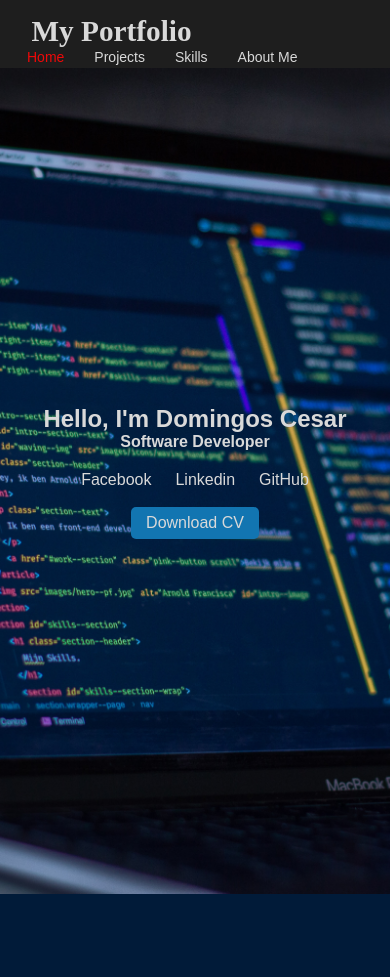
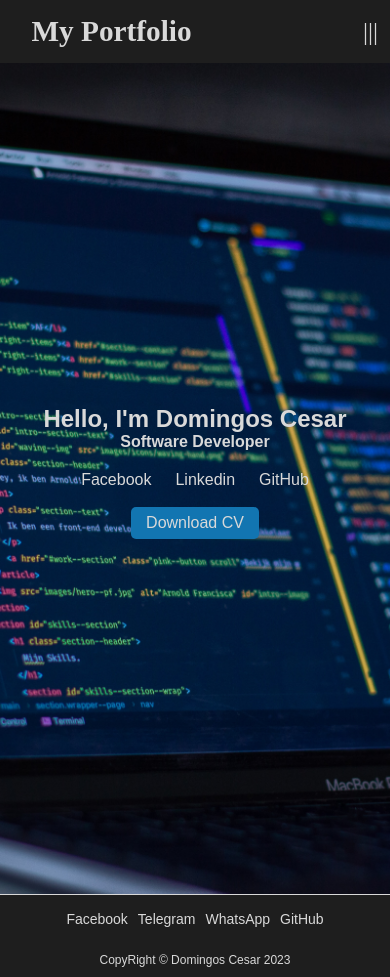
Before and after one commit to DomingosCesar/Portfolio, a Django app: template templates/base.html in a window 390 px wide. Before the commit the page ends 894 px from the top, so only its background shows below. Run offline with Django 4.2, Linux system fonts and the light colour scheme; the template is opened without the code that fills it, so the values that code supplies are empty.

Commit message:
added footer

```diff
--- a/static/css/estilo.css
+++ b/static/css/estilo.css
@@ -17,6 +17,9 @@ header{
     color: #d9d9d9;
 }
 
+header span{
+    display: none;
+}
 .navbar .lista{
     display: flex;
     justify-content: center;
@@ -148,6 +151,7 @@ header{
 .skill .tech .type .tech-item{
     display: flex;
     flex-direction: row;
+    flex-wrap: wrap;
     padding: 10px 0 10px 15px;
     margin: 0 0 0 100px;
 }
@@ -217,14 +221,60 @@ header{
     background-color: #1275b1;
     border-radius: 3px;
 }
+/* footer */
+footer{
+    background-color: #1e1e1e;
+    color: #d9d9d9;
+    display: flex;
+    flex-direction: column;
+    justify-content: center;
+    align-items: center;
+    border-top: 1px solid #d9d9d9;
+    font-family: Arial, Helvetica, sans-serif;
+}
+footer .media{
+    margin: 15px 0;
+}
+footer .media ul{
+    list-style: none;
+    display: inline-flex;
+}
+footer .media ul li{
+    margin: 8px 5px;
+}
+footer .media ul li a{
+    text-decoration: none;
+    color: #d9d9d9;
+    font-size: 14px;
+}
+footer p{
+    font-size: 12px;
+    margin: 10px 0;
+}
 /* media query */
 @media only screen and (max-width: 950px) {
     header {
         height: 8vh;
         position: fixed;
         top: 0;
+        height: auto;
     }
-
+    header .navbar{
+        display: none;
+        margin: 15px 0 4px 0;
+    }
+    header .navbar .lista .lista-item{
+        margin: 0 13px;
+    }
+    header .bar{
+        display: flex;
+        font-size: 25px;
+        transition: .10s ease-in;
+    }
+    header .Xbar{
+        font-size: 25px;
+        transition: .10s ease-out;
+    }
     .logo {
         font-size: 5vw;
         margin-left: 1em;
@@ -251,4 +301,53 @@ header{
     .about .personal-data .profile{
         margin-bottom: 10px;
     }
+
+    .skill .tech .type .tech-item{
+        flex-direction: row;
+        flex-flow: row;
+        margin: 0px 5px 10px 0px;
+        flex-wrap: wrap;
+        align-items: center;
+    }
+    .skill .tech .type .tech-item span{
+        margin: 5px 2px;
+    }
+    .projects{
+        padding: 10px;
+    }
+    .projects .projects-card .card{
+        margin: 8px 5px 8px 0px;
+        justify-content: center;
+        width: 300px;
+        height: 300px;
+    }
+    footer{
+        background-color: #1e1e1e;
+        color: #d9d9d9;
+        display: flex;
+        flex-direction: column;
+        justify-content: center;
+        align-items: center;
+        border-top: 1px solid #d9d9d9;
+        font-family: Arial, Helvetica, sans-serif;
+    }
+    footer .media{
+        margin: 15px 0;
+    }
+    footer .media ul{
+        list-style: none;
+        display: inline-flex;
+    }
+    footer .media ul li{
+        margin: 0 5px;
+    }
+    footer .media ul li a{
+        text-decoration: none;
+        color: #d9d9d9;
+        font-size: 14px;
+    }
+    footer p{
+        font-size: 12px;
+        margin: 10px 0;
+    }
 }
--- /dev/null
+++ b/static/js/script.js
@@ -0,0 +1,20 @@
+console.log("ola");
+
+// bar, navbar, head
+
+const head = document.querySelector('.head');
+var navbar = document.querySelector('.navbar');
+var bar = document.querySelector('.bar');
+var xbar = document.querySelector('.Xbar');
+
+bar.addEventListener('click', ()=>{
+    navbar.style.display = 'flex';
+    bar.style.display = 'none';
+    xbar.style.display = 'flex';
+});
+
+xbar.addEventListener('click', ()=>{
+    navbar.style.display = 'none';
+    bar.style.display = 'flex';
+    xbar.style.display = 'none';
+})
--- a/templates/base.html
+++ b/templates/base.html
@@ -9,10 +9,12 @@
     <title>{% block title %}{% endblock %}</title>
 </head>
 <body class="text-light">
-    <header>
+    <header class="head">
         <div class="logo">
             <h2>My Portfolio</h2>
         </div>
+        <span class="bar">|||</span>
+        <span class="Xbar">X</span>
         <nav class="navbar">
             <ul class="lista">
                 <li class="lista-item"><a href="#">Home</a></li>
@@ -37,5 +39,19 @@
         {% block content %}
         {% endblock %}
     </main>
+    <footer>
+        <section class="media">
+            <ul>
+                <li><a href="#">Facebook</a></li>
+                <li><a href="#">Telegram</a></li>
+                <li><a href="#">WhatsApp</a></li>
+                <li><a href="#">GitHub</a></li>
+            </ul>
+        </section>
+        <p>
+            CopyRight &copy; Domingos Cesar <span id="date"><script> d = new Date();  document.querySelector('#date').textContent = d.getFullYear();</script></span>
+        </p>
+    </footer>
+    <script src="{% static 'js/script.js' %}"></script>
 </body>
 </html>
```
